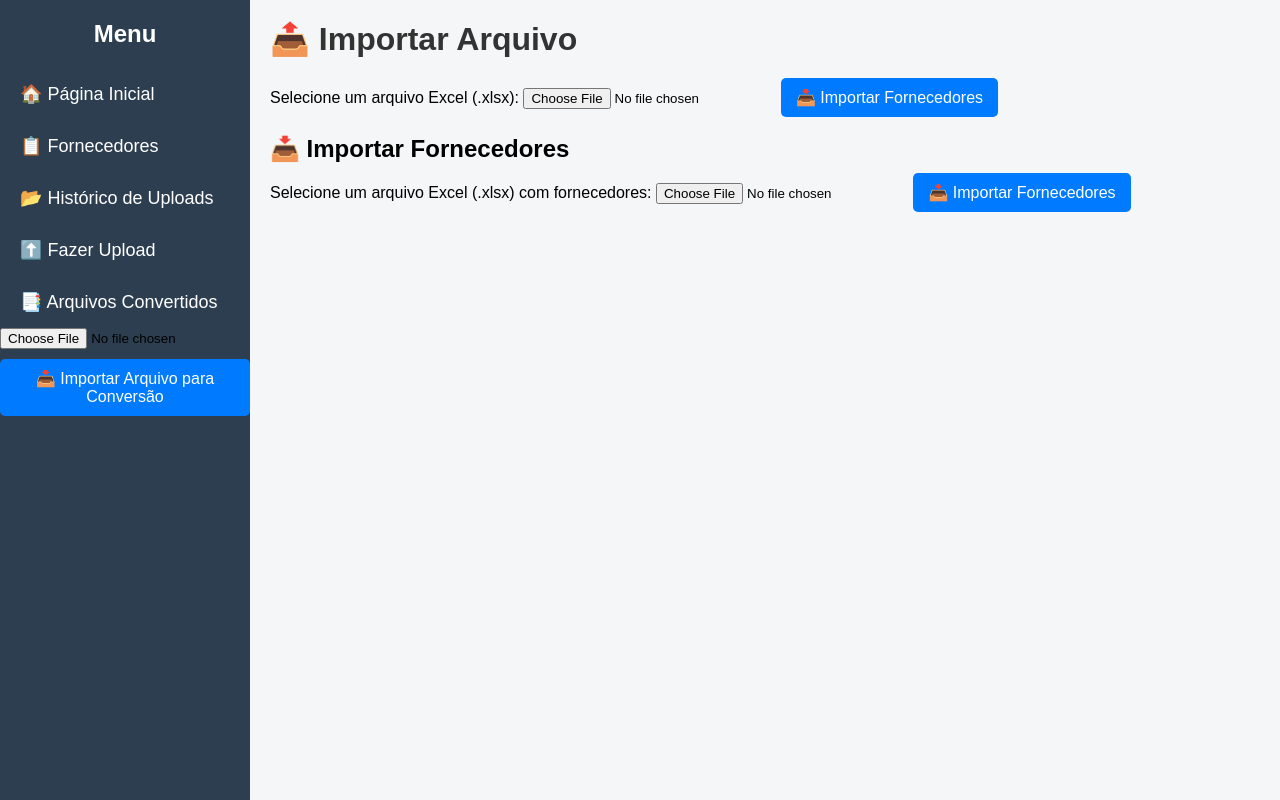
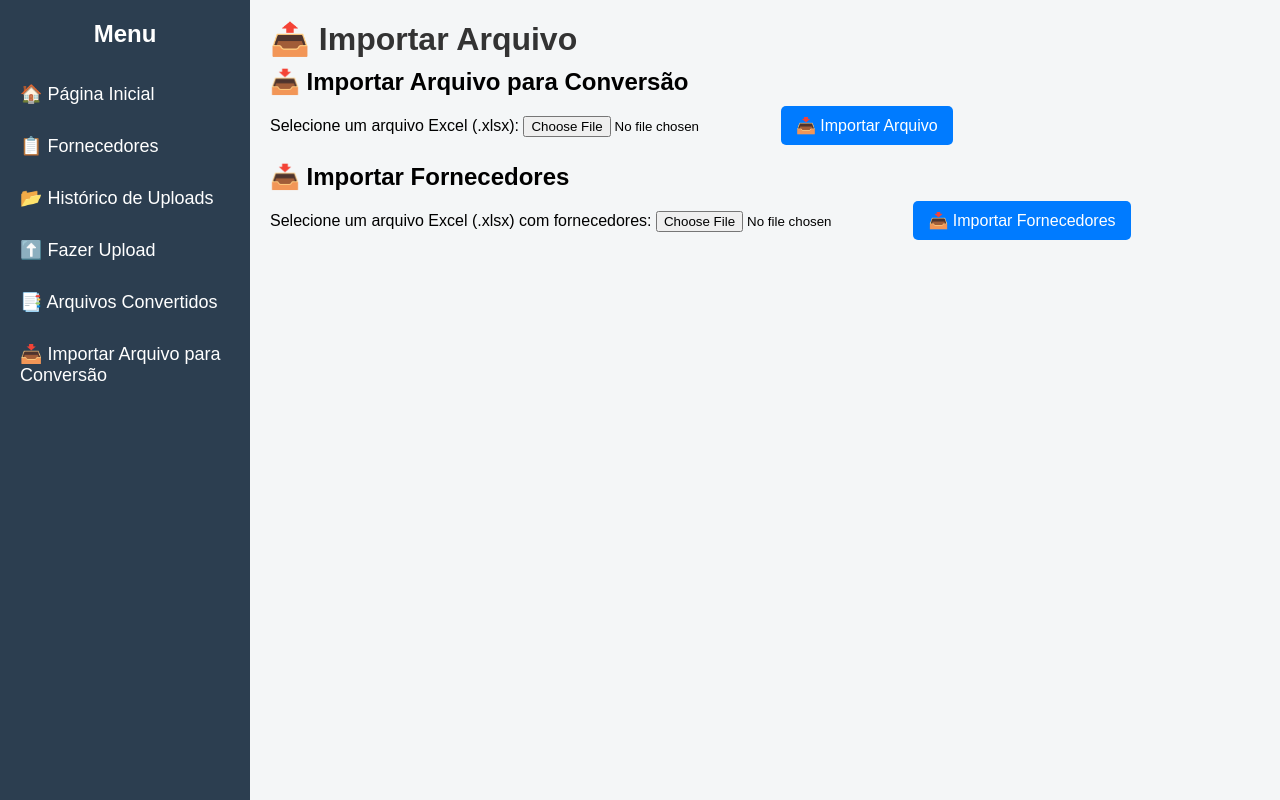
Before and after one commit to ander1011/meu-sistema-flask, a Flask app: page /upload in a window 1280 px wide. Run offline with Flask 3, Linux system fonts and the light colour scheme.

Commit message:
Corrigindo layout do menu lateral na página de upload

```diff
--- a/templates/upload.html
+++ b/templates/upload.html
@@ -15,12 +15,9 @@
             <li><a href="{{ url_for('home') }}">🏠 Página Inicial</a></li>
             <li><a href="{{ url_for('listar_fornecedores') }}">📋 Fornecedores</a></li>
             <li><a href="{{ url_for('historico_uploads') }}">📂 Histórico de Uploads</a></li>
-            <a href="{{ url_for('upload_file') }}">⬆️ Fazer Upload</a>
+            <li><a href="{{ url_for('upload_file') }}">⬆️ Fazer Upload</a></li>
             <li><a href="{{ url_for('arquivos_convertidos') }}">📑 Arquivos Convertidos</a></li>
-            <form action="{{ url_for('importar_fornecedores') }}" method="POST" enctype="multipart/form-data">
-               <input type="file" name="file">
-               <button type="submit">📥 Importar Arquivo para Conversão</button>
-            </form>
+			<li><a href="{{ url_for('upload_file') }}">📥 Importar Arquivo para Conversão</a></li>
         </ul>
     </nav>
 
@@ -37,13 +34,13 @@
            {% endif %}
         {% endwith %}
 
-
         <!-- Formulário para upload de arquivo para conversão -->
+        <h2>📥 Importar Arquivo para Conversão</h2>
         <form action="{{ url_for('importar_fornecedores') }}" method="POST" enctype="multipart/form-data">
     	    <label for="file">Selecione um arquivo Excel (.xlsx):</label>
     	    <input type="file" name="file" id="file" required>
-    	    <button type="submit">📥 Importar Fornecedores</button>
-	</form>
+    	    <button type="submit">📥 Importar Arquivo</button>
+	    </form>
 
         <br>
 
```
